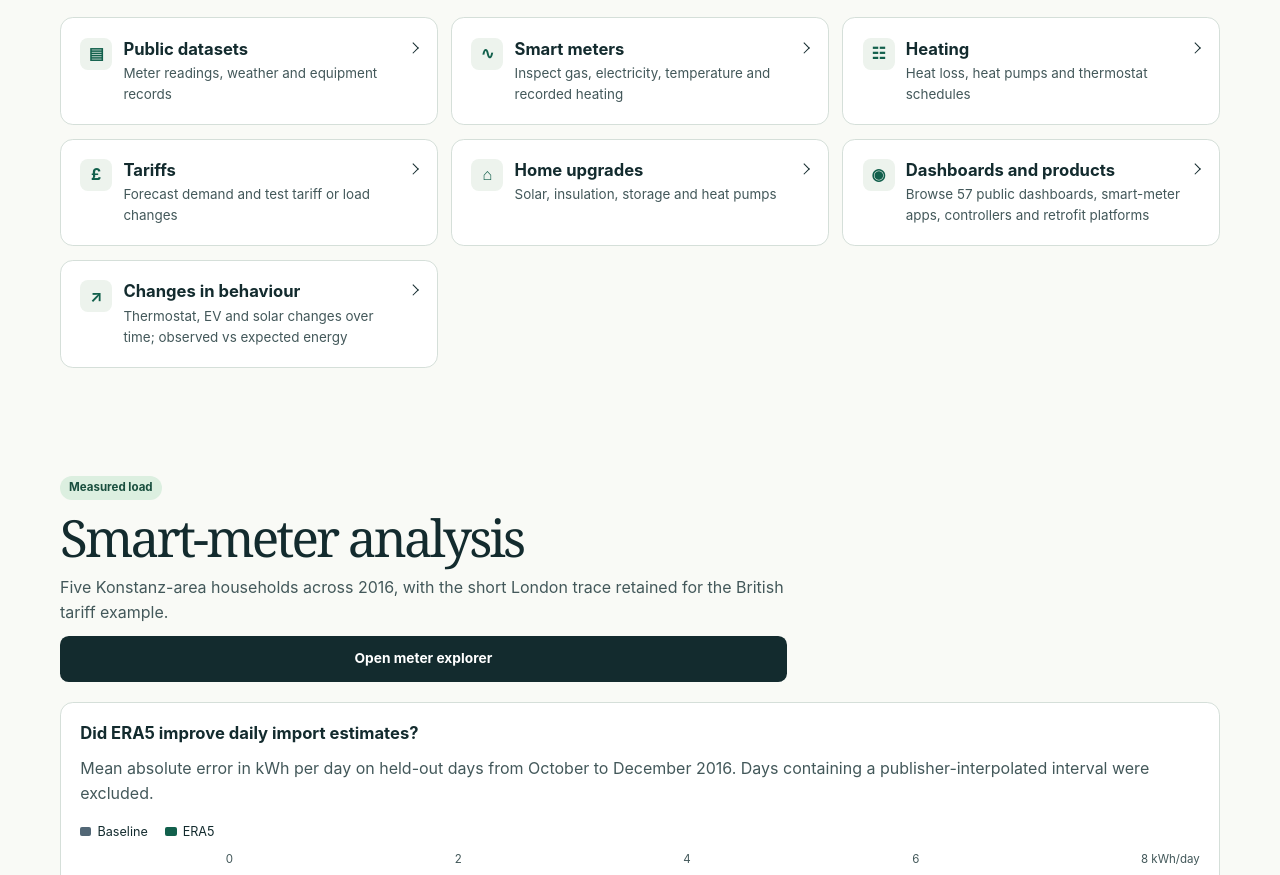
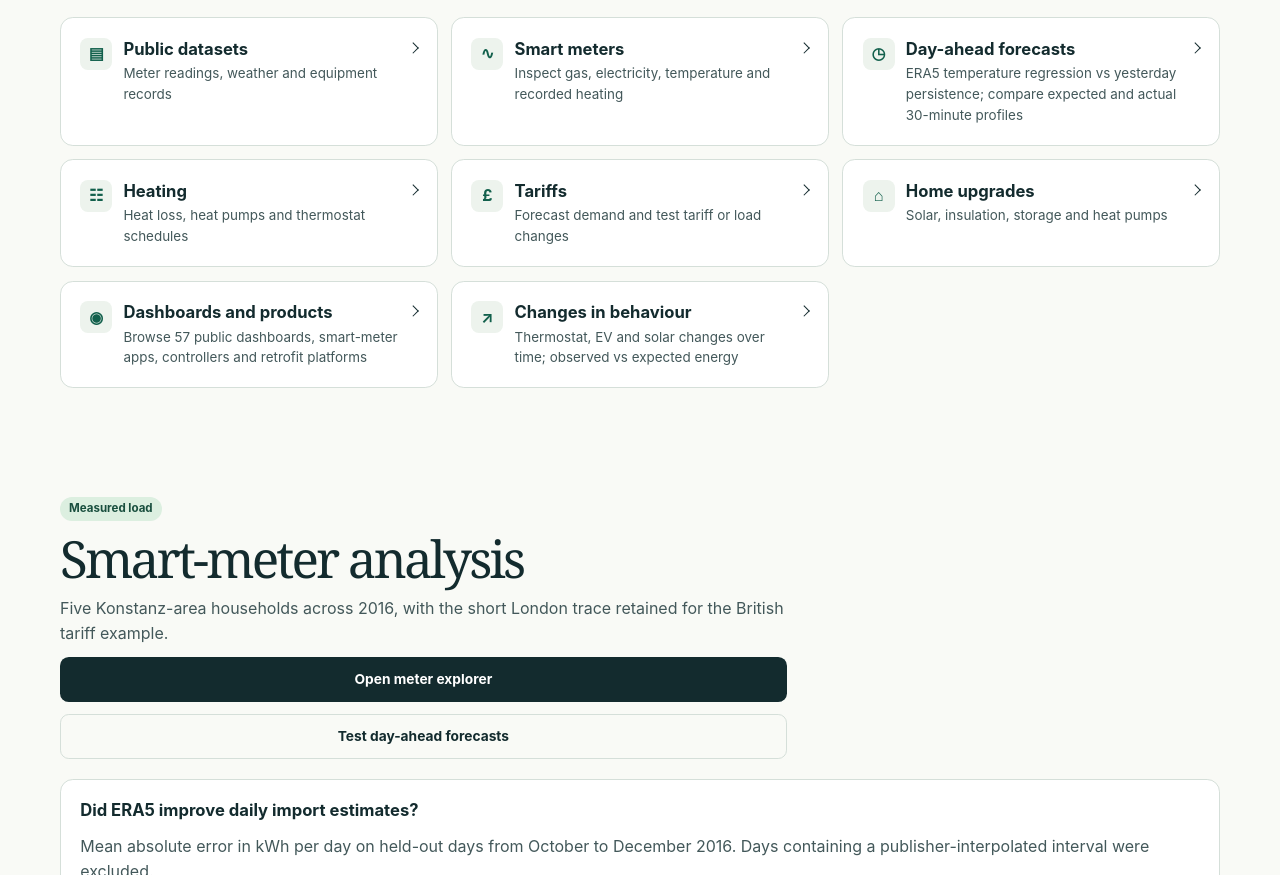
Before and after one commit to charlie9578/domestic-energy-analysis, a plain HTML site: page index.html in a window 1280 px wide. Shown: the part 770-1645 px from the top of the page. Drawn offline with Linux system fonts and the light colour scheme.

Commit message:
Link and document day-ahead backtesting

```diff
--- a/index.html
+++ b/index.html
@@ -14,7 +14,7 @@
   <header class="header">
     <div class="wrap header-inner">
       <a class="brand" href="#home"><span class="brand-icon" aria-hidden="true">⌂</span> Domestic Energy Research</a>
-      <nav aria-label="Main navigation"><a href="datasets.html">Datasets</a><a href="meter-explorer.html">Meter explorer</a><a href="heating.html">Heating</a><a href="tariffs.html">Tariffs</a><a href="upgrades.html">Home upgrades</a><a href="behaviour.html">Changes over time</a><a href="landscape.html">Landscape</a></nav>
+      <nav aria-label="Main navigation"><a href="datasets.html">Datasets</a><a href="meter-explorer.html">Meter explorer</a><a href="day-ahead.html">Day-ahead forecast</a><a href="heating.html">Heating</a><a href="tariffs.html">Tariffs</a><a href="upgrades.html">Home upgrades</a><a href="behaviour.html">Changes over time</a><a href="landscape.html">Landscape</a></nav>
     </div>
   </header>
 
@@ -37,6 +37,7 @@
       <div class="topic-grid">
         <a class="topic" id="datasets" href="datasets.html"><span class="topic-icon" aria-hidden="true">▤</span><div><h3>Public datasets</h3><p>Meter readings, weather and equipment records</p></div><span class="arrow" aria-hidden="true"></span></a>
         <a class="topic" href="meter-explorer.html"><span class="topic-icon" aria-hidden="true">∿</span><div><h3>Smart meters</h3><p>Inspect gas, electricity, temperature and recorded heating</p></div><span class="arrow" aria-hidden="true"></span></a>
+        <a class="topic" href="day-ahead.html"><span class="topic-icon" aria-hidden="true">◷</span><div><h3>Day-ahead forecasts</h3><p>ERA5 temperature regression vs yesterday persistence; compare expected and actual 30-minute profiles</p></div><span class="arrow" aria-hidden="true"></span></a>
         <a class="topic" id="heating" href="heating.html"><span class="topic-icon" aria-hidden="true">☷</span><div><h3>Heating</h3><p>Heat loss, heat pumps and thermostat schedules</p></div><span class="arrow" aria-hidden="true"></span></a>
         <a class="topic" id="tariffs" href="tariffs.html"><span class="topic-icon" aria-hidden="true">£</span><div><h3>Tariffs</h3><p>Forecast demand and test tariff or load changes</p></div><span class="arrow" aria-hidden="true"></span></a>
         <a class="topic" id="upgrades" href="upgrades.html"><span class="topic-icon" aria-hidden="true">⌂</span><div><h3>Home upgrades</h3><p>Solar, insulation, storage and heat pumps</p></div><span class="arrow" aria-hidden="true"></span></a>
@@ -46,7 +47,7 @@
     </section>
 
     <section class="wrap section" id="smart-meters">
-      <div class="section-heading"><span class="tag measured">Measured load</span><h2>Smart-meter analysis</h2><p>Five Konstanz-area households across 2016, with the short London trace retained for the British tariff example.</p><a class="button primary" href="meter-explorer.html">Open meter explorer</a></div>
+      <div class="section-heading"><span class="tag measured">Measured load</span><h2>Smart-meter analysis</h2><p>Five Konstanz-area households across 2016, with the short London trace retained for the British tariff example.</p><a class="button primary" href="meter-explorer.html">Open meter explorer</a><a class="button secondary" href="day-ahead.html">Test day-ahead forecasts</a></div>
       <article class="card cohort-card">
         <h3>Did ERA5 improve daily import estimates?</h3>
         <p>Mean absolute error in kWh per day on held-out days from October to December 2016. Days containing a publisher-interpolated interval were excluded.</p>
```
